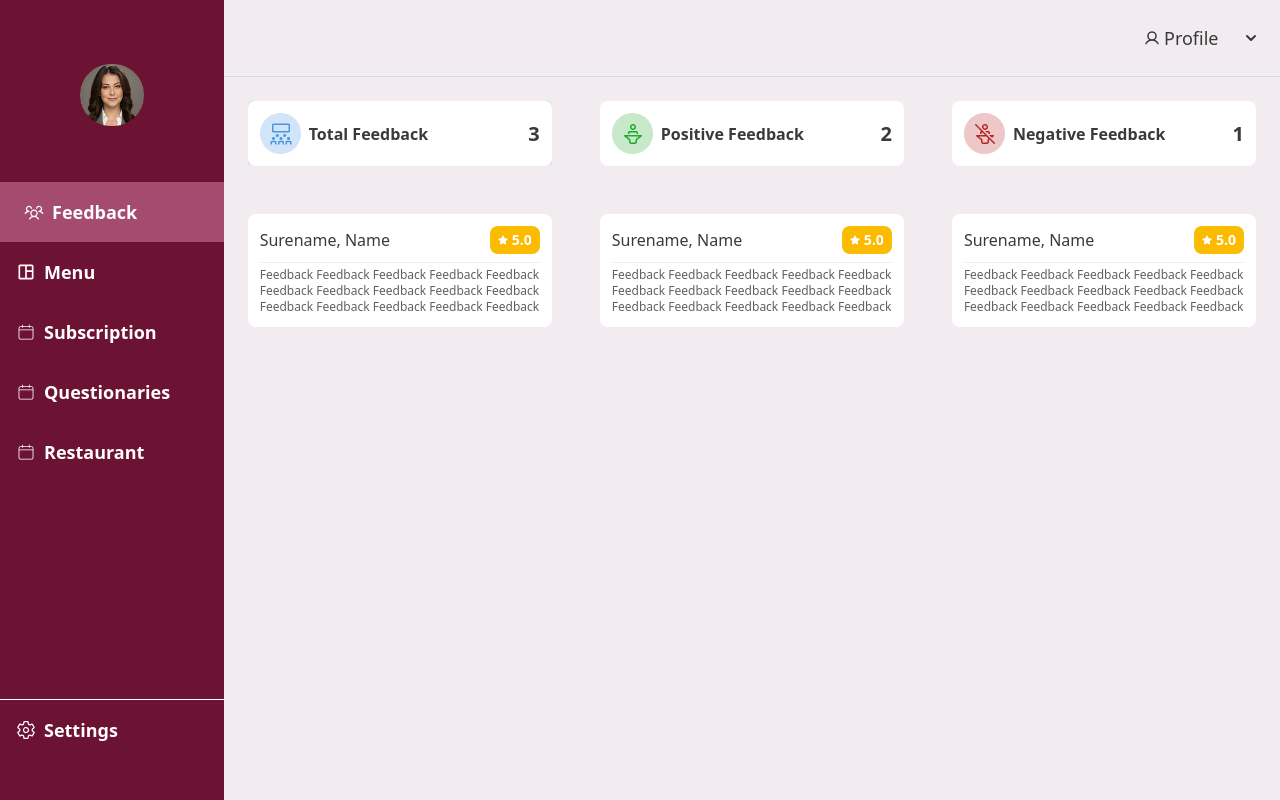
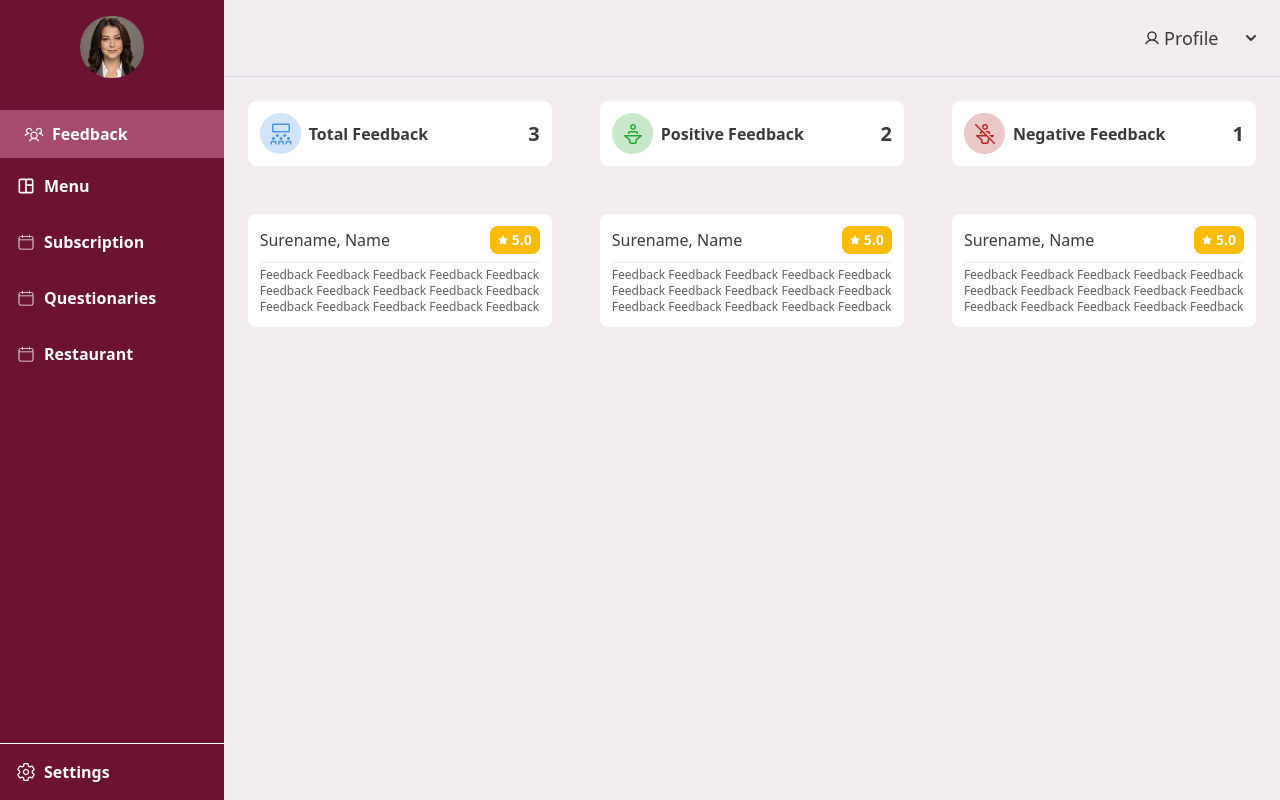
Before and after one commit to PeaceOloruntoba/nikita, a React (Vite) app: page /feedback in a window 1280 px wide. Built offline with nearby package versions, Linux system fonts and the light colour scheme.

Commit message:
Update Sidebar.jsx

```diff
--- a/src/components/ui/Sidebar.jsx
+++ b/src/components/ui/Sidebar.jsx
@@ -8,18 +8,18 @@ import { CiCalendar } from "react-icons/ci";
 
 export default function Sidebar() {
   return (
-    <div className="bg-primary py-10 h-screen">
-      <div className="flex flex-col w-full gap-8 h-full">
+    <div className="bg-primary h-screen">
+      <div className="flex flex-col w-full gap-4 h-full">
         <div className="flex">
-          <img src={profilePic} className="rouded-full px-20 py-6" alt="" />
+          <img src={profilePic} className="rouded-full px-20 py-4" alt="" />
         </div>
-        <div className="flex flex-col items-center justify-between text-white text-lg font-semibold h-full">
+        <div className="flex flex-col items-center justify-between text-white text-md font-semibold h-full">
           <div className="flex flex-col w-full">
             <NavLink
               to={"/feedback"}
               className={({ isActive }) =>
                 isActive
-                  ? "bg-secondary w-full text-left p-4 px-6 flex gap-2 items-center"
+                  ? "bg-secondary w-full text-left p-3 px-6 flex gap-2 items-center"
                   : " w-full text-left p-4 flex gap-2 items-center"
               }
             >
```
